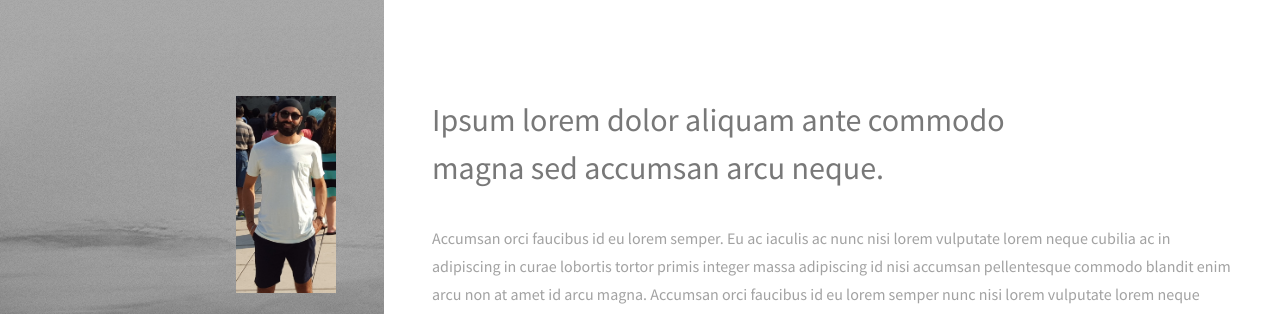
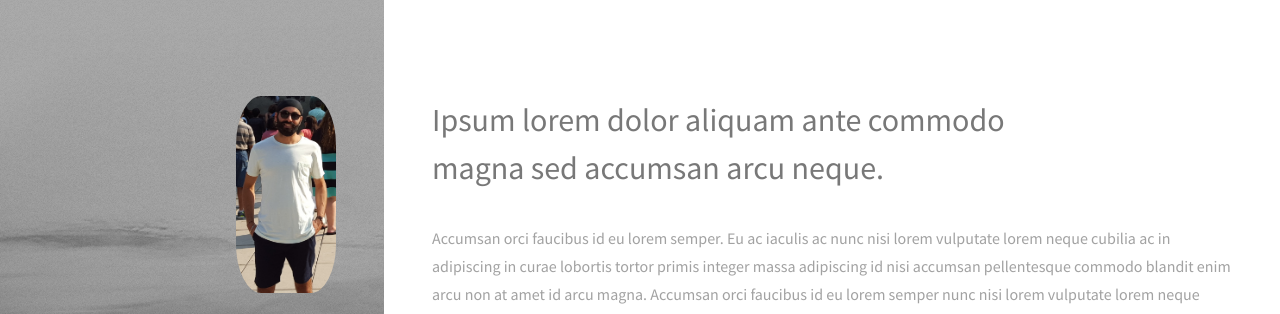
Before and after one commit to MickinSahni/MickinSahni, a plain HTML site: page index.html in a window 1280 px wide. Shown: the top 314 px of the page. Drawn offline with Linux system fonts and the light colour scheme.

Commit message:
Updating avatar

```diff
--- a/assets/css/main.css
+++ b/assets/css/main.css
@@ -2087,7 +2087,7 @@
 			}
 
 			.image.avatar img {
-				border-radius: 0%;
+				border-radius: 25%;
 				width: 100%;
 			}
 
```
